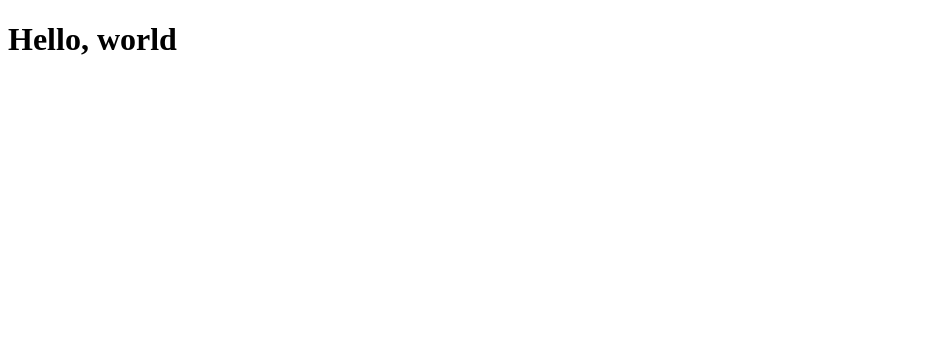
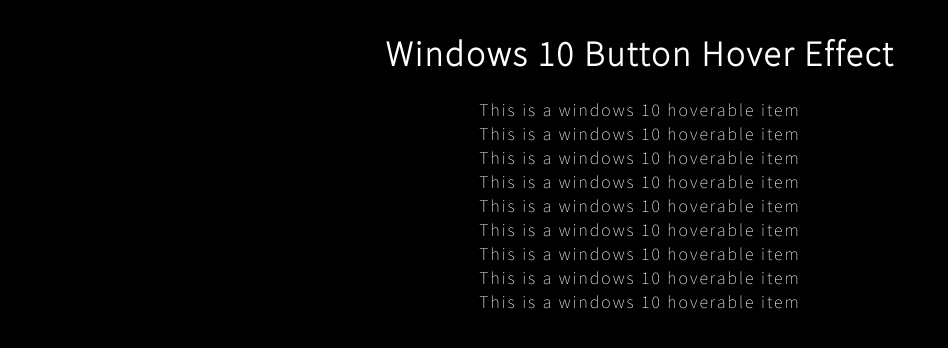
Before and after one commit to syedshahidashiqali/windows-button-hover-effect, a plain HTML site: page index.html in a window 1280 px wide. Shown: the whole page, without its empty margins (0-948 px from the left). Drawn offline with Linux system fonts and the light colour scheme.

Commit message:
complete markup of the page and style the body

```diff
--- a/index.html
+++ b/index.html
@@ -6,9 +6,22 @@
     <meta name="viewport" content="width=device-width, initial-scale=1.0">
     <title>Windows Hover Effect</title>
     <link rel="stylesheet" href="style.css">
-    <script src="app.js"></script>
+    <script defer src="app.js"></script>
 </head>
 <body>
-    <h1>Hello, world</h1>
+    <h1>Windows 10 Button Hover Effect</h1>
+
+    <div class="win-grid">
+        <div class="win-btn" id="1">This is a windows 10 hoverable item</div>
+        <div class="win-btn" id="2">This is a windows 10 hoverable item</div>
+        <div class="win-btn" id="3">This is a windows 10 hoverable item</div>
+        <div class="win-btn" id="4">This is a windows 10 hoverable item</div>
+        <div class="win-btn" id="5">This is a windows 10 hoverable item</div>
+        <div class="win-btn" id="6">This is a windows 10 hoverable item</div>
+        <div class="win-btn" id="7">This is a windows 10 hoverable item</div>
+        <div class="win-btn" id="8">This is a windows 10 hoverable item</div>
+        <div class="win-btn" id="9">This is a windows 10 hoverable item</div>
+    </div>
+
 </body>
 </html>
--- a/style.css
+++ b/style.css
@@ -0,0 +1,19 @@
+@import url("https://fonts.googleapis.com/css2?family=Noto+Sans+JP:wght@100&display=swap");
+
+* {
+  box-sizing: border-box;
+  color: white;
+  font-family: "Noto Sans JP", sans-serif;
+  letter-spacing: 2px;
+}
+
+body {
+    background-color: black;
+    display: flex;
+    /* flex-direction: column;
+    flex-wrap: wrap; */
+    /* shorthand property for flex-direction and flex wrap */
+    flex-flow: column wrap;
+    justify-content: center;
+    align-items: center;
+}
```
